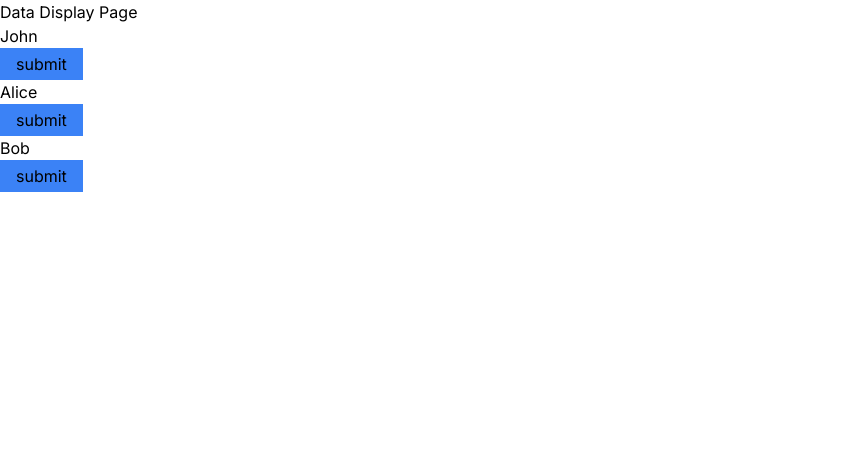
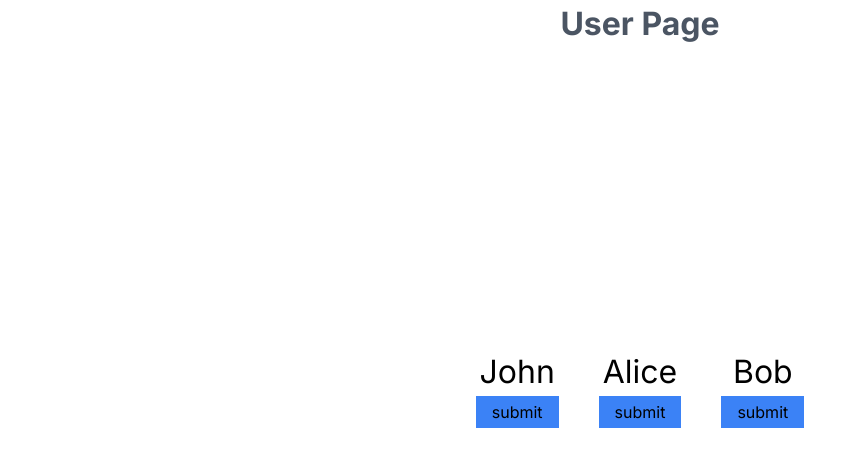
Before and after one commit to kod-python/typeuserdetails, a Next.js app: page / in a window 1280 px wide. Shown: the top 466 px of the page, without its empty margins (0-867 px from the left). Built offline with nearby package versions, Linux system fonts and the light colour scheme.

Commit message:
reload commit

```diff
--- a/src/app/[name]/page.tsx
+++ b/src/app/[name]/page.tsx
@@ -17,6 +17,7 @@ const DisplayPage = ({ params }: { params: { name: string } }) => {
 
   return (
     <div>
+      <h1 className='text-center text-[2rem] text-gray-600 font-bold'>Data Display Page</h1>
 <Link href="/" className="py-1 px-4 rounded bg-blue-500">back</Link>
 
        {user && user.age <= 20 && <p>{user.age}</p>}
--- a/src/components/Data/Data.tsx
+++ b/src/components/Data/Data.tsx
@@ -7,12 +7,12 @@ const DataPage = () => {
 
   return (
     <div>
-      <h1>Data Display Page</h1>
-      <div className=''>
+      <h1 className='text-center text-[2rem] text-gray-600 font-bold'>User Page</h1>
+      <div className='flex space-x-10 items-center justify-center mt-[300px]'>
         {data.map(item => (
           <div key={item.name}>
 
-           <p>{item.name}</p>
+           <p className='text-center text-[2rem]'>{item.name}</p>
             <Link href={`/${item.name}`}>
             <button className='py-1 px-4 bg-blue-500'>submit</button>
             </Link>
```
